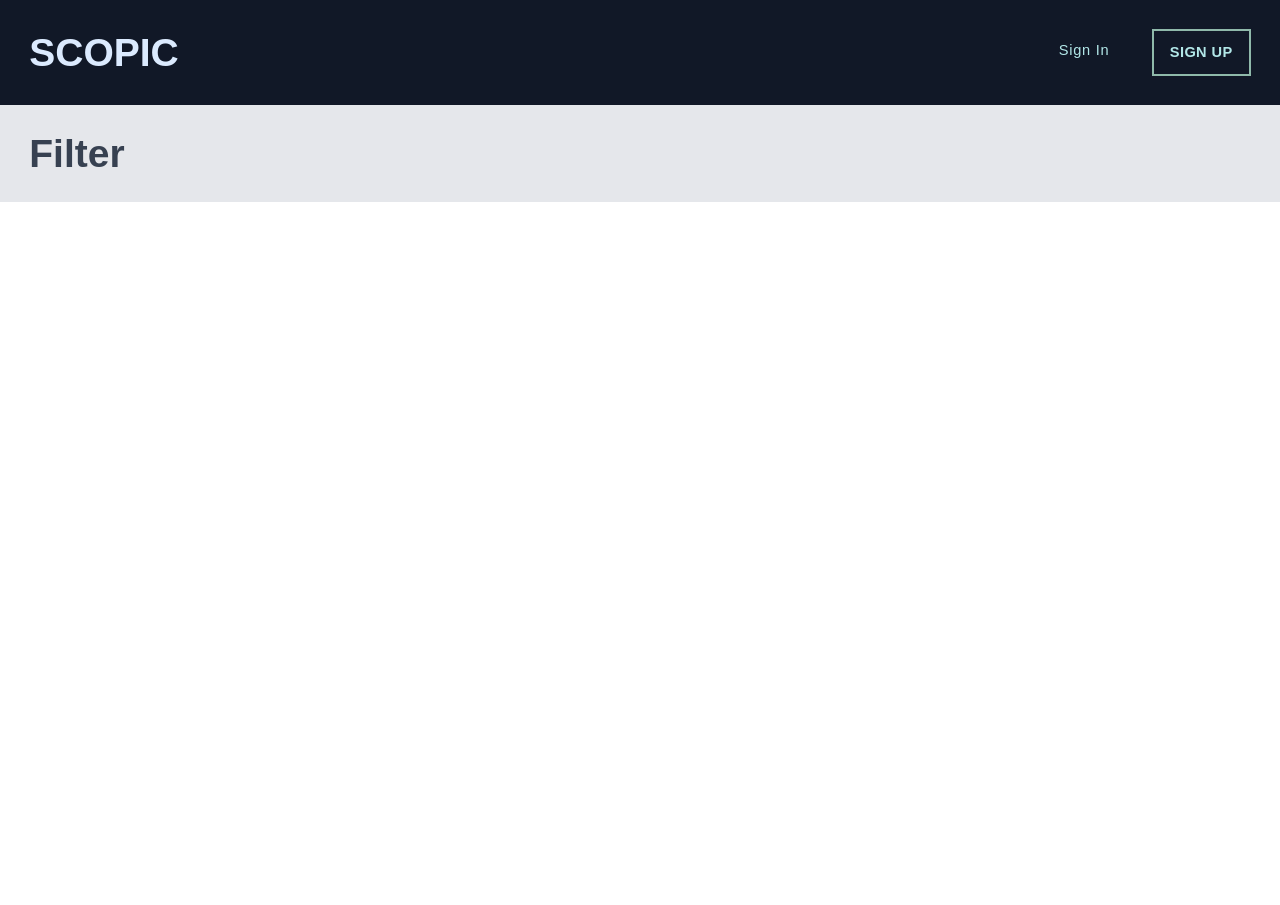
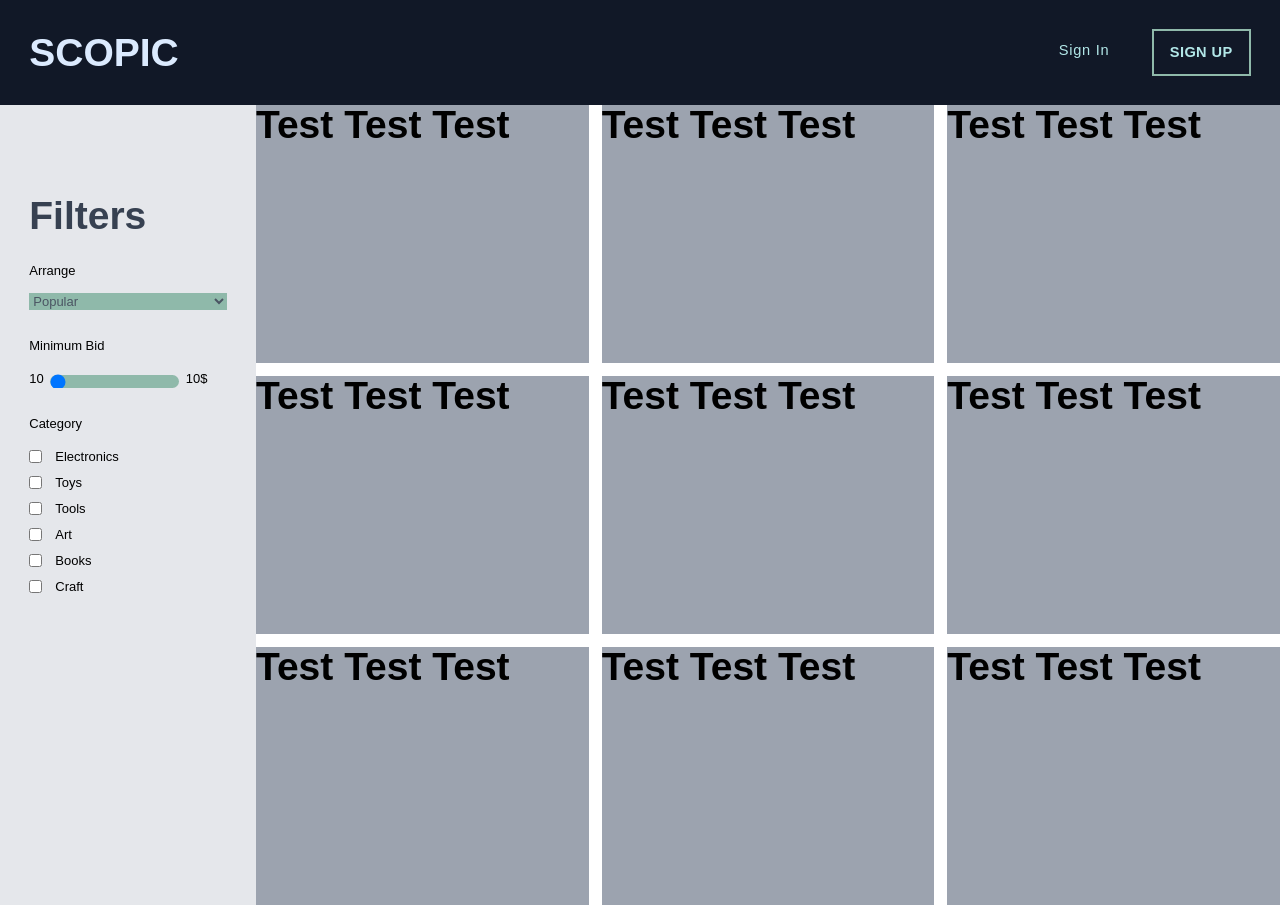
Before and after one commit to zharrane/Task-SC, a React (Create React App) app: page / in a window 1280 px wide. Before the commit the page ends 800 px from the top, so only its background shows below. Built offline with nearby package versions, Linux system fonts and the light colour scheme.

Commit message:
working on home screen

```diff
--- a/src/components/Filter/index.tsx
+++ b/src/components/Filter/index.tsx
@@ -4,12 +4,13 @@ import DropDown from "./DropDown"
 
 interface FilterProps {
   title: string
+  className?: string
 }
 interface CategoryType {
   id: string
   name: string
 }
-const Filter: React.FC<FilterProps> = ({ title }) => {
+const Filter: React.FC<FilterProps> = ({ title, className }) => {
   const [expandFilter, setExpandFiler] = useState<boolean>(false)
   const [rangeValue, setRangeValue] = useState<number>(10)
   const [minRangeValue, setMinValue] = useState<number>(0)
@@ -53,7 +54,7 @@ const Filter: React.FC<FilterProps> = ({ title }) => {
   }
 
   return (
-    <div className={`bg-gray-200 p-9`}>
+    <div className={clsx(className, `bg-gray-200 p-9 `)}>
       <div className={`flex justify-between items-center pr-10`}>
         <h1 className={`capitalize text-gray-700`}>{title}</h1>
         <DropDown
@@ -62,14 +63,17 @@ const Filter: React.FC<FilterProps> = ({ title }) => {
           className="lg:hidden"
         />
       </div>
-      {expandFilter && (
+
       <div
-          className={clsx(`container mt-8  `, expandFilter ? "h-52 " : "h-0")}
+        className={clsx(
+          `container mt-8  lg:h-full lg:block  `,
+          expandFilter ? " " : "hidden "
+        )}
       >
         <div
-            className={`flex  justify-between container mx-auto overflow-hidden `}
+          className={`flex justify-between container mx-auto overflow-hidden lg:flex-col lg:gap-8  lg:justify-start`}
         >
-            <div className={`  flex flex-col gap-4 `}>
+          <div className={`  flex flex-col  gap-4 `}>
             <span>Arrange</span>
             <select className={`bg-secondary-500 text-gray-600`}>
               <option>Popular</option>
@@ -120,7 +124,6 @@ const Filter: React.FC<FilterProps> = ({ title }) => {
           </div>
         </div>
       </div>
-      )}
     </div>
   )
 }
--- a/src/pages/Home.tsx
+++ b/src/pages/Home.tsx
@@ -2,9 +2,18 @@ import Filter from "../components/Filter"
 
 const HomePage = () => {
   return (
-    <div>
-      <div>
-        <Filter title="filter" />
+    <div className="grid lg:grid-cols-5 lg:min-h-screen lg:overflow-hidden ">
+      <Filter title="filters" className={`lg:col-span-1 lg:pt-28`} />
+      <div className="grid grid-cols-1 lg:col-span-4 sm:grid-cols-2 md:grid-cols-3 gap-4 overflow-scroll overflow-x-hidden lg:min-h-screen">
+        <h1 className="bg-gray-400">Test Test Test</h1>
+        <h1 className="bg-gray-400">Test Test Test</h1>
+        <h1 className="bg-gray-400">Test Test Test</h1>
+        <h1 className="bg-gray-400">Test Test Test</h1>
+        <h1 className="bg-gray-400">Test Test Test</h1>
+        <h1 className="bg-gray-400">Test Test Test</h1>
+        <h1 className="bg-gray-400">Test Test Test</h1>
+        <h1 className="bg-gray-400">Test Test Test</h1>
+        <h1 className="bg-gray-400">Test Test Test</h1>
       </div>
     </div>
   )
```
Lines whose indentation alone changed are shown as unchanged.
